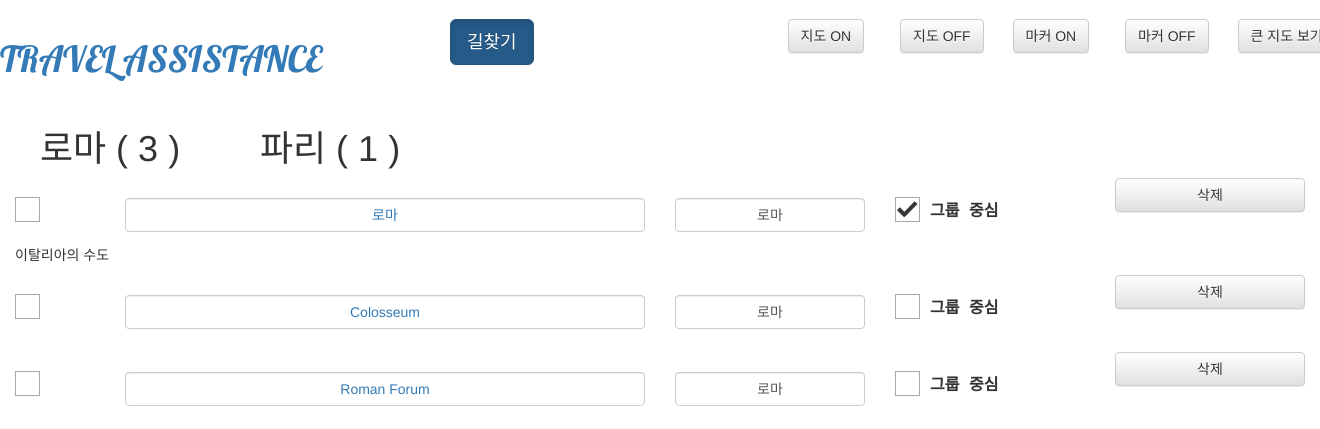
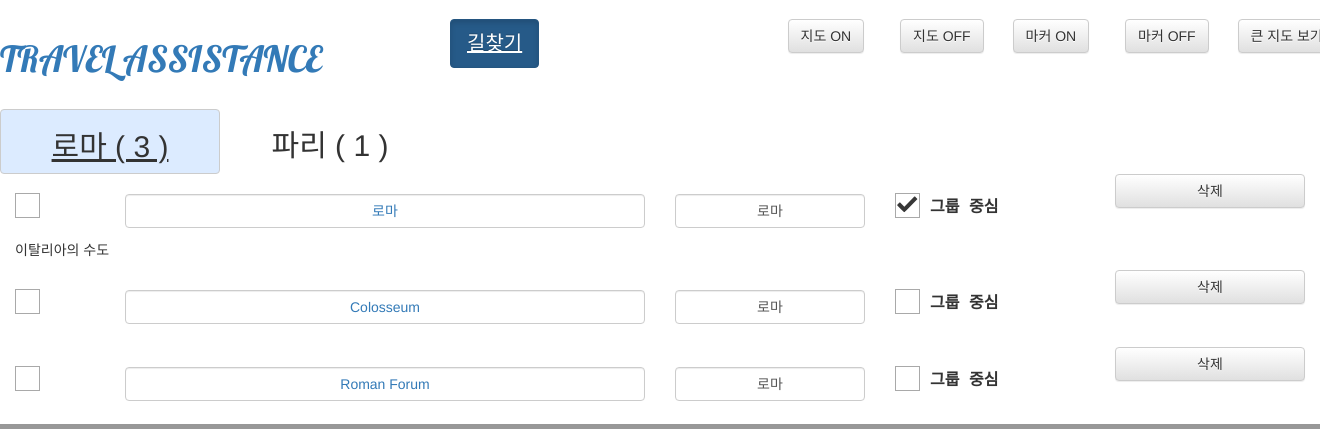
Before and after one commit to SeoDaeryong/travel_assistance, a Django app: page / in a window 1320 px wide; the page is wider, and only the part inside the window is pictured. Shown: the part 543-972 px from the top of that part. Run offline with Django 3.2, Linux system fonts and the light colour scheme; data comes from the database, SQL or seed files in the repository; some libraries are stand-ins or nearby versions.

Commit message:
css 수정

```diff
--- a/maps/static/css/maps.css
+++ b/maps/static/css/maps.css
@@ -1,3 +1,11 @@
+.active {
+  background-color: #DCEBFF;
+  font-size: 20px;
+  text-decoration: underline;
+  border: 1px solid #ccc;
+  border-radius: 4px;
+}
+
 *, *:before, *:after {
   -webkit-box-sizing: border-box;
   box-sizing: border-box;
--- a/maps/templates/maps/place_list.html
+++ b/maps/templates/maps/place_list.html
@@ -4,8 +4,13 @@
     <div id='group' class="col-md-12">
   {% endif %}
     {% if group.1 != 0 %}
-    <div class="col-sm-2">
-      <h1 class="text-center" onclick='update_place_list_by_group("group", "{{group.0}}")'> {{ group.0 }} ( {{ group.1 }} )</h1>
+    <div class="col-sm-2
+    {% if group.3 == 1 %}
+      active">
+    {% else %}
+      ">
+    {% endif %}
+      <h2 class="text-center" onclick='update_place_list_by_group("group", "{{group.0}}")'> {{ group.0 }} ( {{ group.1 }} )</h2>
     </div>
     {% endif %}
   {% if group.2 == 2 %}
--- a/maps/views.py
+++ b/maps/views.py
@@ -174,6 +174,9 @@
         #group_count.append({"group_name": cplace.group_name, "group_count": Place.objects.filter(group_name=cplace.group_name).count()})
 
     group_count = sorted(group.items(), key=operator.itemgetter(1), reverse=True)
+    if group_name == "":
+        group_name = group_count[0][0]
+
     for i in range(0, len(group_count)):
         if i % 6 == 0:
             group_count[i] = [group_count[i][0], group_count[i][1], 1]
@@ -181,10 +184,13 @@
             group_count[i] = [group_count[i][0], group_count[i][1], 2]
         else:
             group_count[i] = [group_count[i][0], group_count[i][1], 0]
-    if group_name == "":
-        places = Place.objects.filter(group_name=group_count[0][0]).order_by('-capital')
-    else:
-        places = Place.objects.filter(group_name=group_name).order_by('-capital')
+
+        if group_count[i][0] == group_name:
+            group_count[i] += [1]
+        else:
+            group_count[i] += [0]
+
+    places = Place.objects.filter(group_name=group_name).order_by('-capital')
     return group_count, places
 
 def all_place_list_return_by_group(request, group_name):
```
